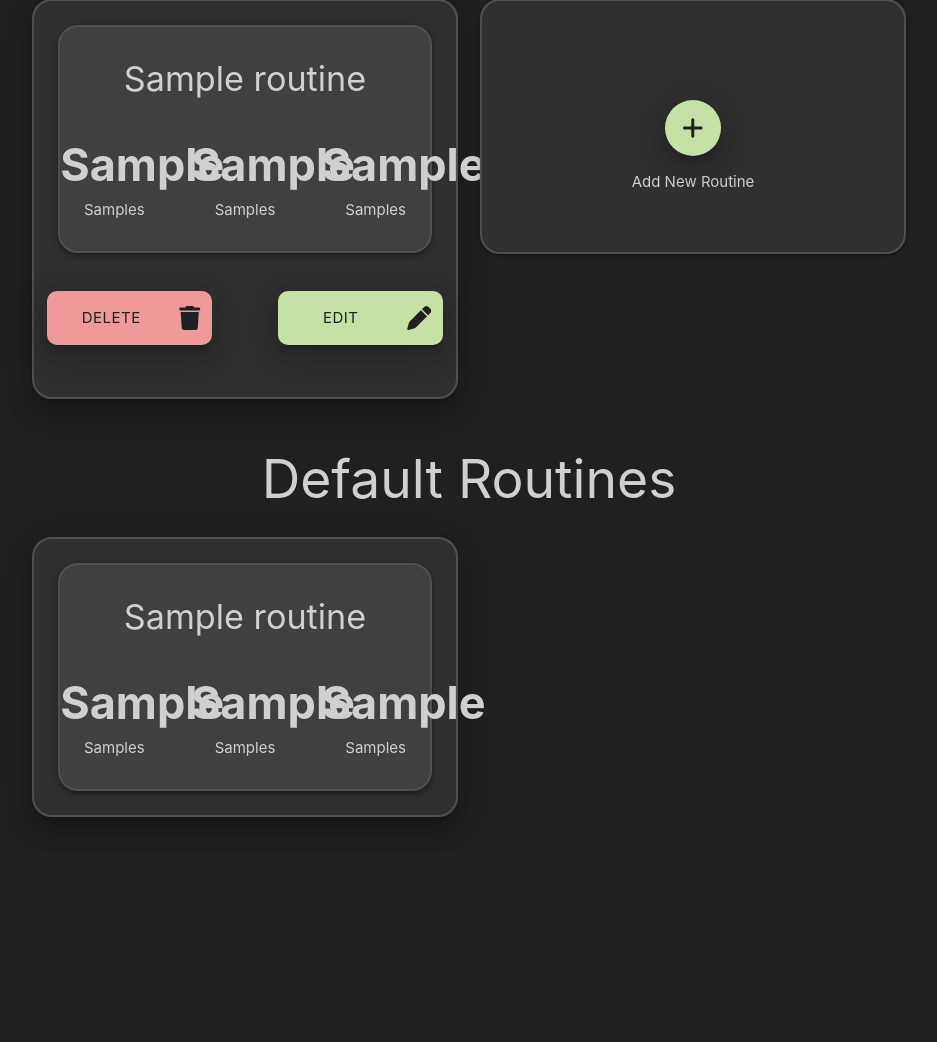
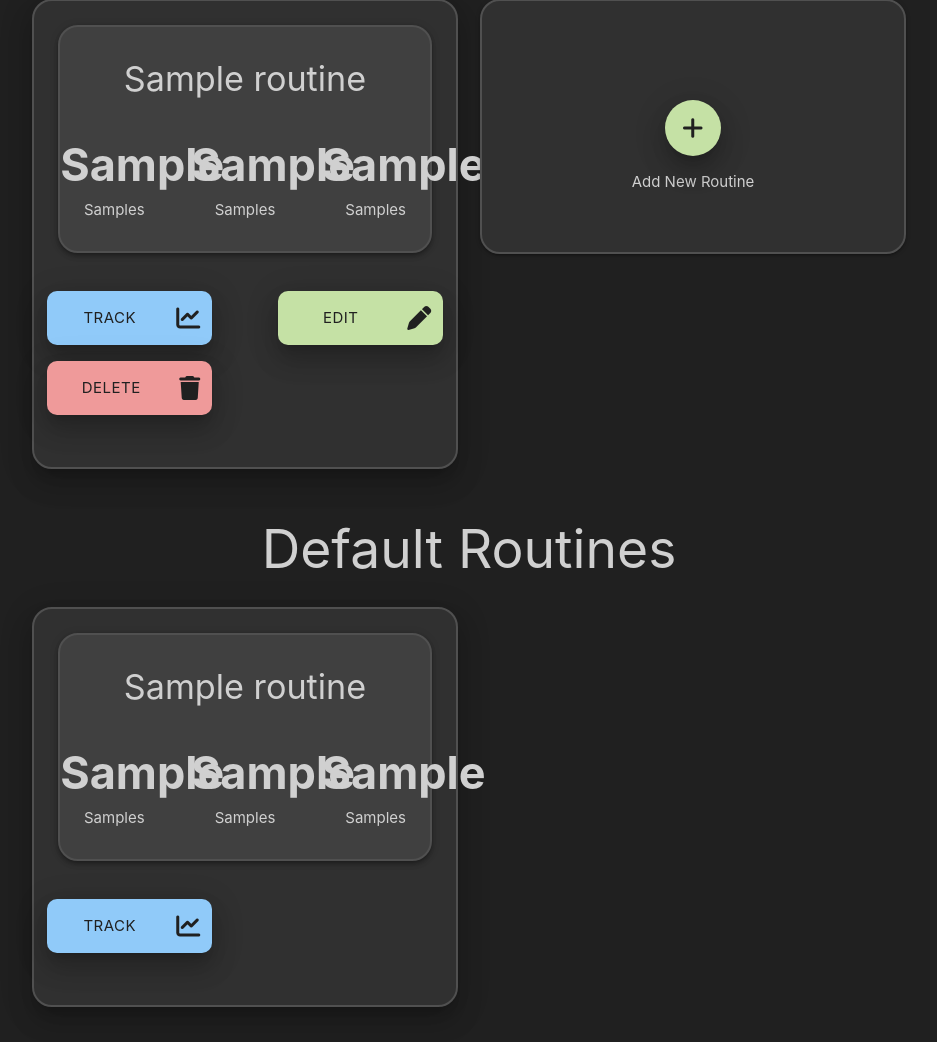
Before and after one commit to lmjh/fitness-tracker, a Flask app: page /my_routines in a window 1280 px wide. Shown: the part 229-1271 px from the top of the page, without its empty margins (171-1108 px from the left). Before the commit the page ends 1046 px from the top, so only its background shows below. Run offline with Flask 2, Linux system fonts and the light colour scheme; the visitor is signed in with stand-in values (Sample User, id 1); a database or web service that is not in the repository returns one stand-in record (values such as "Sample title"); some libraries are stand-ins or nearby versions.

Commit message:
Add track progress links to my_routines page

```diff
--- a/app.py
+++ b/app.py
@@ -399,7 +399,8 @@ def delete_routine(routine_id):
 
 
 @app.route("/track_progress/<username>/<routine_id>")
-def test_route(username, routine_id):
+@login_required
+def track_progress(username, routine_id):
     dbdata = mongo.db.workout_logs.find(
         {"$and": [{"username": username},
         {"routine_id": ObjectId(routine_id)}]}
--- a/templates/my_routines.html
+++ b/templates/my_routines.html
@@ -31,14 +31,20 @@
                 </div>
             </div>
             <div class="row margin-top-2">
+                <!-- Track progress button -->
+                <a href="{{ url_for('track_progress', username=routine.username, routine_id=routine._id, ) }}"
+                class="waves-effect btn-large col s12 l5 blue lighten-3 card-panel-button modal-trigger z-depth-4">
+                <i class="fa-solid fa-chart-line right"></i>Track</a>
+
+                <!-- Edit routine button -->
+                <a href="{{ url_for('edit_routine', routine_id=routine._id) }}"
+                class="waves-effect btn-large col s12 l5 offset-l2 light-green lighten-3 card-panel-button z-depth-4">
+                <i class="fa-solid fa-pen right"></i>Edit</a>
+
                 <!-- Delete button triggers confirmation modal -->
                 <a href="#{{ routine._id }}_modal"
                 class="waves-effect btn-large col s12 l5 red lighten-3 card-panel-button modal-trigger z-depth-4">
                 <i class="fa-solid fa-trash right"></i>Delete</a>
-                <!-- Edit routine button -->
-                <a href="{{ url_for('edit_routine', routine_id=routine._id) }}"
-                    class="waves-effect btn-large col s12 l5 light-green offset-l2 lighten-3 card-panel-button z-depth-4">
-                    <i class="fa-solid fa-pen right"></i>Edit</a>
 
                 <!-- Delete confimation modal -->
                 <div id="{{ routine._id }}_modal" class="modal center-align">
@@ -95,6 +101,12 @@
                     </div>
                 </div>
             </div>
+            <div class="row margin-top-2">
+                <!-- Track progress button -->
+                <a href="{{ url_for('track_progress', username=session['user'], routine_id=routine._id, ) }}"
+                class="waves-effect btn-large col s12 l5 blue lighten-3 card-panel-button modal-trigger z-depth-4">
+                <i class="fa-solid fa-chart-line right"></i>Track</a>
+            </div>
         </div>
     </div>
     {% endfor %}
```
